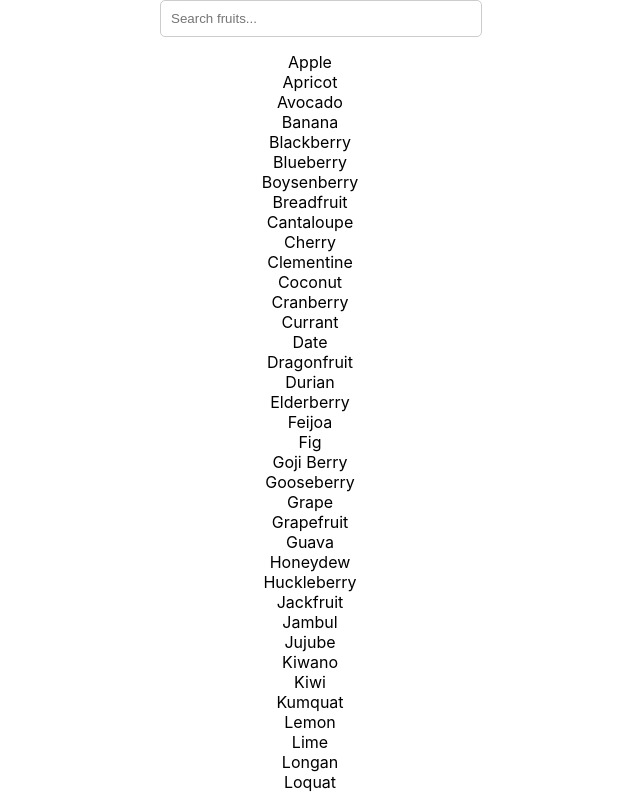
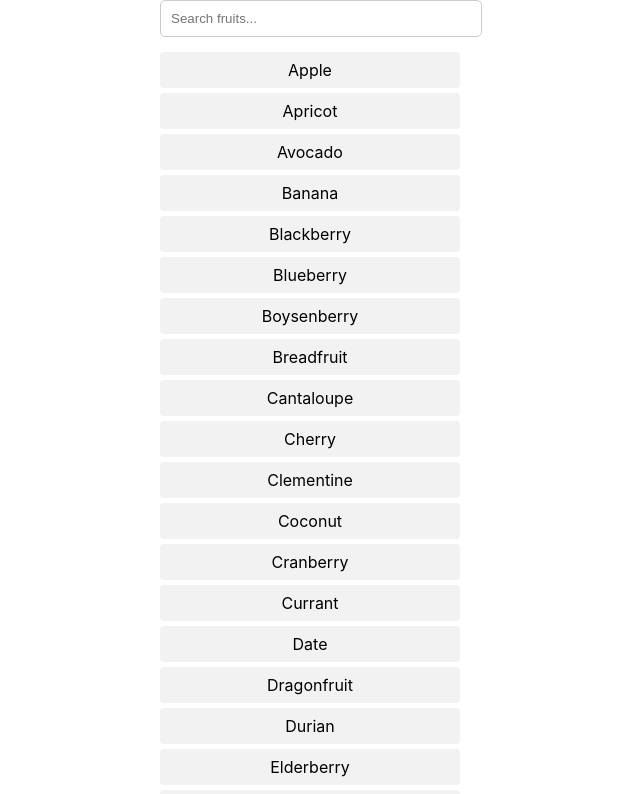
Before and after one commit to patel-vansh1607/search-bar-w-filtering, a React (Create React App) app: page / in a window 1280 px wide. Shown: the top 794 px of the page, without its empty margins (330-970 px from the left). Built offline with nearby package versions, Linux system fonts and the light colour scheme.

Commit message:
styling reult item

```diff
--- a/src/styles/SearchBar.css
+++ b/src/styles/SearchBar.css
@@ -16,3 +16,11 @@
     padding: 0;
     margin: 0;
   }
+
+  .result-item {
+    padding: 8px;
+    background-color: #f2f2f2;
+    margin-bottom: 5px;
+    border-radius: 4px;
+    transition: background-color 0.2s ease;
+  }
```
